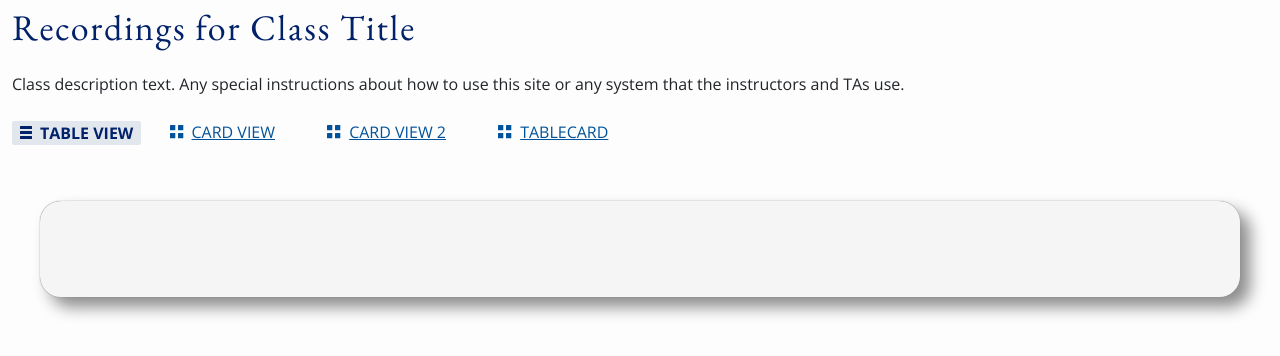
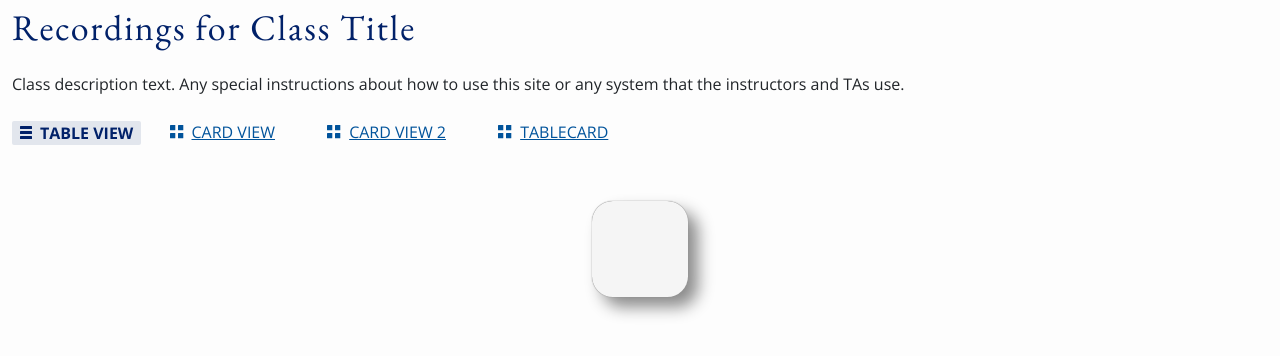
Before and after one commit to hhelenxu/ReView, a Flask app: template flask_zoom/templates/tablecard.html in a window 1280 px wide. Shown: the part 136-492 px from the top of the page. Run offline with Flask 2, Linux system fonts and the light colour scheme; the template is opened without the code that fills it, so the values that code supplies are empty; parts of the project's set-up code (start-up, migrations or seed data) failed here and were passed over; some libraries are stand-ins or nearby versions.

Commit message:
Committing tablecard updates

```diff
--- a/flask_zoom/templates/tablecard.html
+++ b/flask_zoom/templates/tablecard.html
@@ -123,7 +123,7 @@
                     /* body { padding: 3rem; } */
 
                     .tcards {
-                    max-width: 1200px;
+                    max-width: max-content;
                     margin: 0 auto;
                     background-color: #f5f5f5;
                     padding: 3rem;
```
